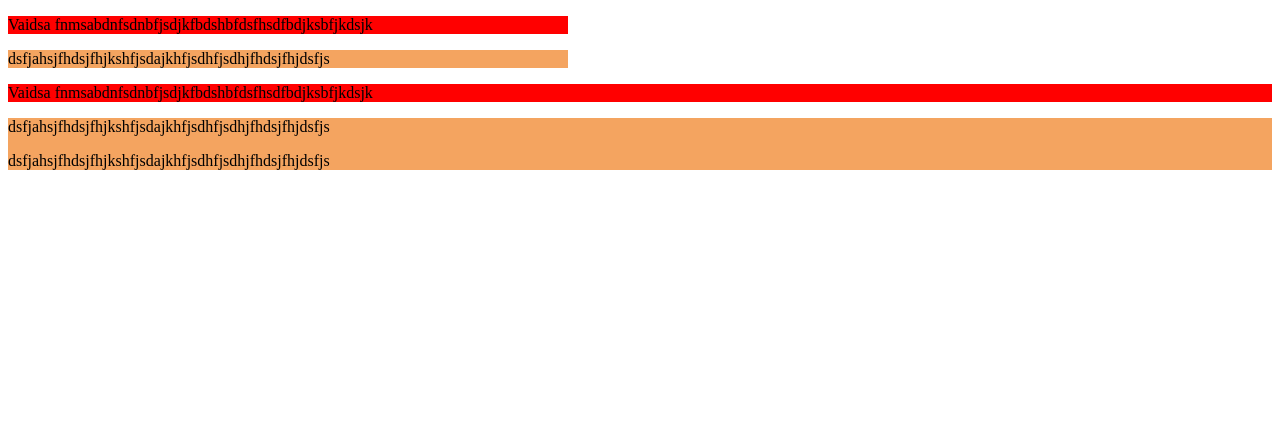
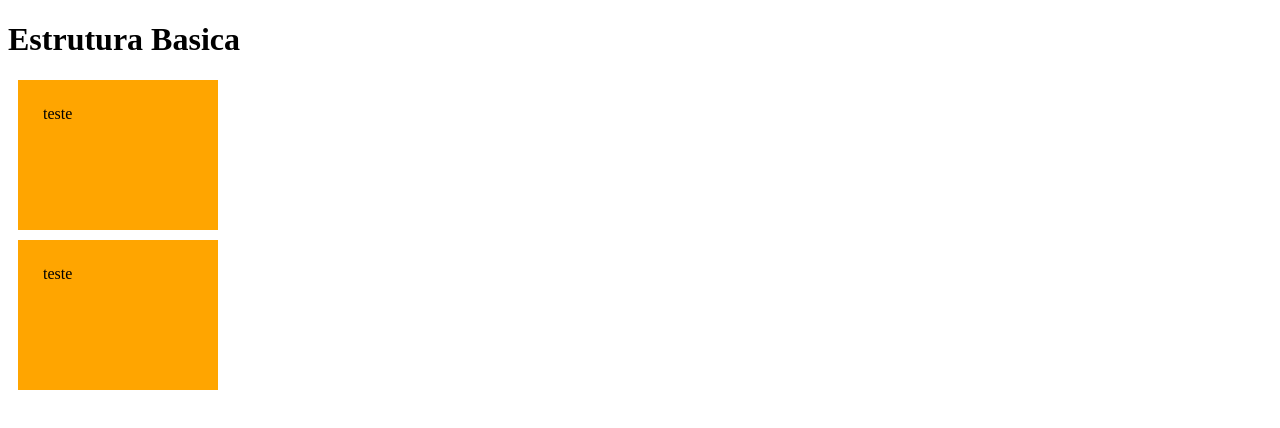
Before and after one commit to Francisco-Jair/Learning-css-html-javascript, a plain HTML site: page fundamentos/9 - display.html in a window 1280 px wide. Drawn offline with Linux system fonts and the light colour scheme.

Commit message:
working with the CSS display property

```diff
--- a/fundamentos/9 - display.html
+++ b/fundamentos/9 - display.html
@@ -22,55 +22,30 @@
 
             */
 
-        .class1 {
-            display: block;
-            width: 560px;
-            /*Largura maxima e quebra a linha*/
+        div {
+            background-color: orange;
+            width: 150px;
+            height: 100px;
+            margin: 10px;
+            /*display: inline-block;/*Usa de lado a lado com as larguras normais*/
+            /*display: inline;/*Usa o minimo de largura e na mesma linha*/
+            /*display: block;/*Padrão usa o maximo de largura com quebra de linha*/
         }
 
-        .class2 {
-            background-color: red;
+        #div1 {
+            padding: 25px;
         }
 
-        .class3 {
-            background-color: sandybrown;
-        }
-
-        .class4 {
-            width: 560px;
-            display: inline;
-            /*Largura minima*/
-        }
-
-        .class5 {
-            background-color: red;
-        }
-
-        .class6 {
-            background-color: sandybrown;
+        #div2 {
+            padding: 25px;
         }
     </style>
 </head>
 
 <body>
-    <div class="class1">
-        <div class="class2">
-            <p>Vaidsa fnmsabdnfsdnbfjsdjkfbdshbfdsfhsdfbdjksbfjkdsjk</p>
-        </div>
-        <div class="class3">
-            <p>dsfjahsjfhdsjfhjkshfjsdajkhfjsdhfjsdhjfhdsjfhjdsfjs</p>
-        </div>
-    </div>
-
-    <div class="class4">
-        <div class="class5">
-            <p>Vaidsa fnmsabdnfsdnbfjsdjkfbdshbfdsfhsdfbdjksbfjkdsjk</p>
-        </div>
-        <div class="class6">
-            <p>dsfjahsjfhdsjfhjkshfjsdajkhfjsdhfjsdhjfhdsjfhjdsfjs</p>
-            <p>dsfjahsjfhdsjfhjkshfjsdajkhfjsdhfjsdhjfhdsjfhjdsfjs</p>
-        </div>
-    </div>
+    <h1>Estrutura Basica</h1>
+    <div id="div1">teste</div>
+    <div id="div2">teste</div>
 </body>
 
 </html>
```
